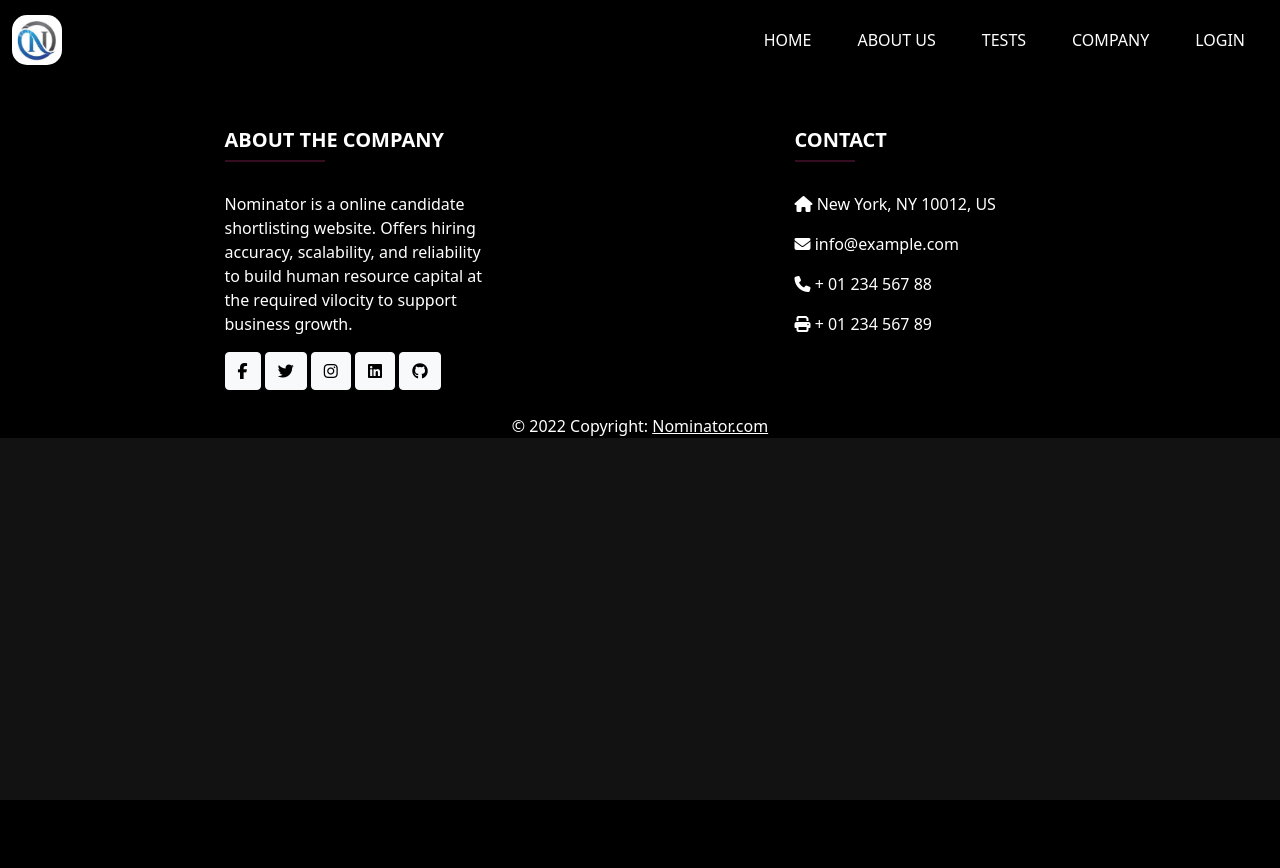
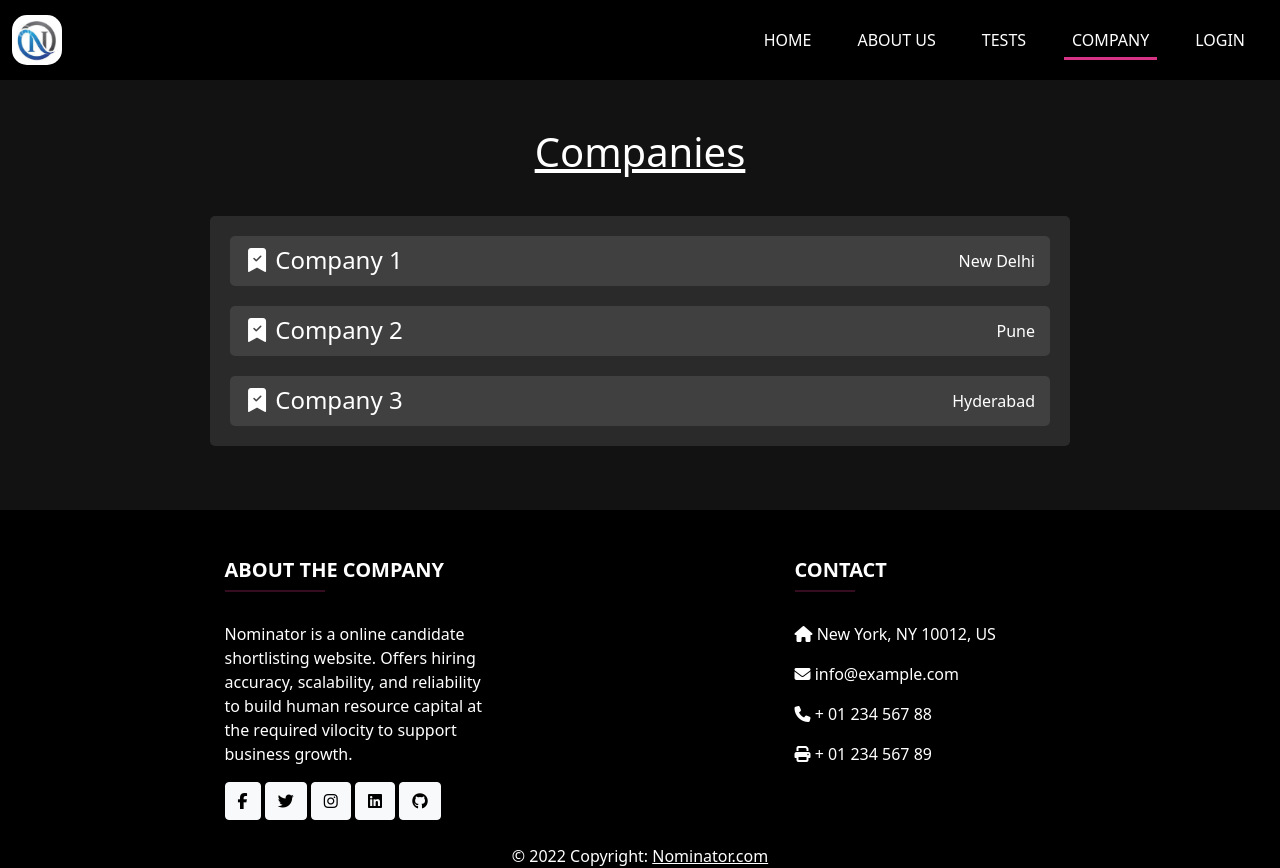
Before and after one commit to shantanavKapse/MinorProject, a Flask app: page /company in a window 1280 px wide. Before the commit the page ends 800 px from the top, so only its background shows below. Run offline with Flask 2, Linux system fonts and the light colour scheme; data comes from the database, SQL or seed files in the repository; some libraries are stand-ins or nearby versions.

Commit message:
company page

```diff
--- /dev/null
+++ b/static/css/company.css
@@ -0,0 +1,90 @@
+.company-body{
+    min-height: 40vh;
+ }
+ .company-main-container {
+    display: flex;
+    justify-content: center;
+  }
+
+  .company-heading {
+    text-align: center;
+    margin: 40px 0;
+    text-decoration: underline;
+    font-size: 40px;
+  }
+
+  .company-anchor{
+    text-decoration: none;
+    color: white;
+  }
+
+  .company-anchor:hover{
+    text-decoration: none;
+    color: white;
+    transform: scale(1.02);
+  }
+
+  .company-list-container {
+    background-color: rgba(255, 255, 255, 0.1);
+    list-style: none;
+    padding: 10px;
+    border-radius: 5px;
+    display: flex;
+    flex-direction: column;
+    align-items: center;
+    align-self: center;
+    width: 300px;
+  }
+
+  .company-container {
+    background-color: rgba(255, 255, 255, 0.1);
+    padding: 10px 15px;
+    display: flex;
+    flex-direction: column;
+    margin: 10px 0;
+    border-radius: 5px;
+    cursor: pointer;
+    width: 280px;
+  }
+  .company-container-row {
+    display: flex;
+    justify-content: space-between;
+    height: 30px;
+  }
+  @media screen and (min-width: 640px) {
+    .company-list-container {
+      width: 600px;
+    }
+
+    .company-container {
+      width: 560px;
+    }
+
+    .front-img-text{
+      font-size: 60px;
+    }
+
+    .bg-image{
+      height: 44vw;
+    }
+  }
+  @media screen and (min-width: 992px) {
+    .company-list-container {
+      width: 860px;
+    }
+
+    .company-container {
+      width: 820px;
+    }
+
+    .front-img-text{
+      font-size: 80px;
+    }
+
+  /*  .bg-image{
+      height: 90vh;
+    }*/
+  }
+  .company-elements {
+    line-height: 30px;
+  }
--- a/static/css/navbar.css
+++ b/static/css/navbar.css
@@ -29,7 +29,7 @@ body{
     left: 0;
     background-color: #d63384;
     transform-origin: bottom right;
-    transition: transform 0.25s ease-out;
+    transition: transform 0.50s ease-out;
 }
 
 .nav-link:hover:after {
--- a/static/js/navbar.js
+++ b/static/js/navbar.js
@@ -12,6 +12,14 @@ if (title.trim() == "Tests"){
     document.querySelector('#clickid3').classList.toggle("active");
 }
 
+if (title.trim()=="Home | Company"){
+    document.querySelector('#clickid4').classList.toggle("active")
+}
+
+if (title.trim()=="Home | Login"){
+    document.querySelector('#clickid5').classList.toggle("active")
+}
+
 function changeNav() {
     document.querySelector(".nav-ham").classList.toggle("change");
     document.querySelector(".menu-bg").classList.toggle("change-bg");
--- a/templates/company.html
+++ b/templates/company.html
@@ -1,14 +1,34 @@
 {% extends 'base.html' %}
 {% block css %}
-    <link rel="stylesheet" href="{{url_for('static', filename='css/about.css')}}">
+    <link rel="stylesheet" href="{{url_for('static', filename='css/company.css')}}">
 {% endblock %}
 {% block title %}
-    Home | Company
+  Home | Company
 {% endblock %}
 
 {% block body %}
 <div class="Company-body">
-
+        <div class="container mt-5 mb-5">
+            <h1 class="company-heading">Companies</h1>
+            <div class="company-main-container">
+              {% if company|length > 0 %}
+                  <ul class="company-list-container">
+                    {% for company in company %}
+                    <a href="/company/{{company.id}}" class="company-anchor">
+                        <li class="company-container">
+                          <div class="company-container-row">
+                          <h4>
+                            <i class="bi bi-bookmark-check-fill"></i>&nbsp;{{company.name}}
+                          </h4>
+                            <p class="company-elements">{{company.location}}</p>
+                          </div>
+                        </li>
+                    </a>
+                    {% endfor %}
+                  </ul>
+              {% endif %}
+            </div>
+        </div>
 </div>
 {% endblock %}
 
--- a/templates/tests.html
+++ b/templates/tests.html
@@ -14,6 +14,7 @@
           {% if tests|length > 0 %}
               <ul class="test-list-container">
                 {% for test in tests %}
+                <a href="/test/{{test.id}}" class="test-anchor">
                     <li class="test-container">
                       <div class="test-container-row">
                         <h4 class="test-elements">{{test.name}}</h4>
@@ -26,6 +27,7 @@
                         <p class="test-elements">{{test.creation_date.strftime('%H:%M')}}</p>
                       </div>
                     </li>
+                </a>
                 {% endfor %}
               </ul>
           {% endif %}
```
Also changed, not shown: views.py (line endings or trailing spaces).
